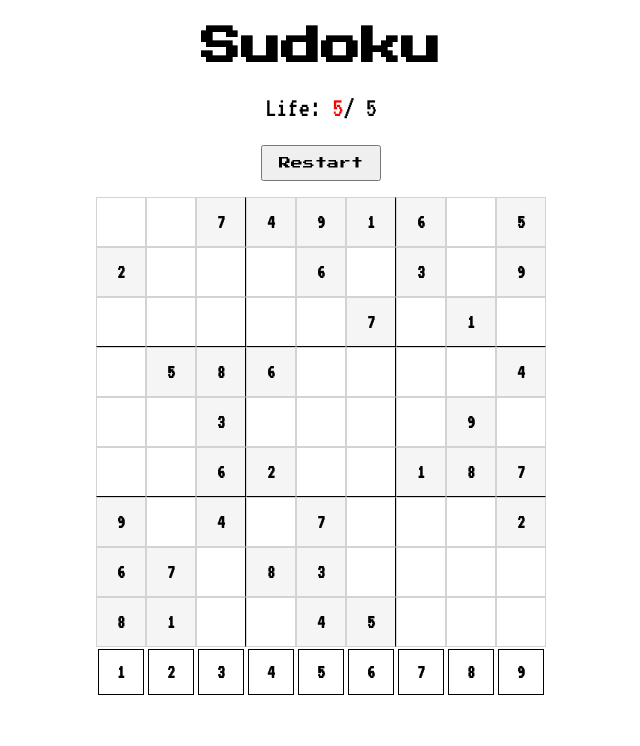
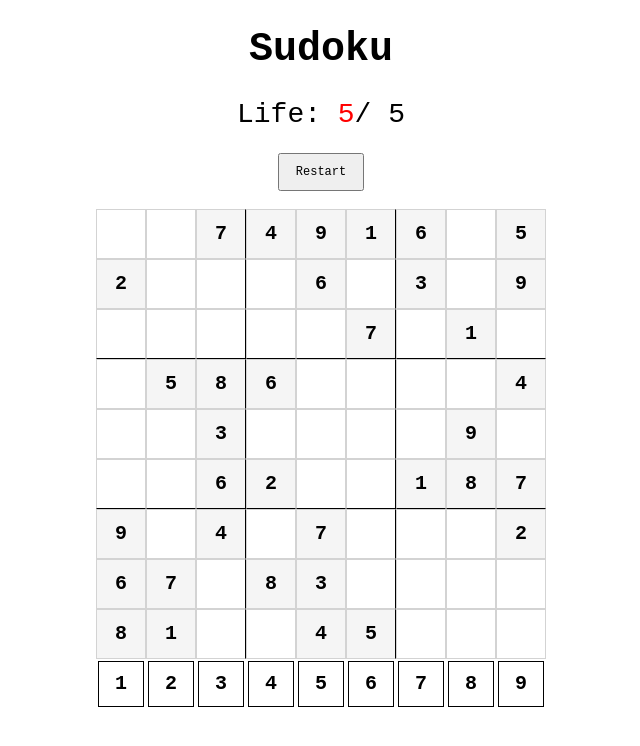
Before and after one commit to okdrinkwater1/shrunk-sudoku, a website: page src/index.html in a window 1280 px wide. Shown: the whole page, without its empty margins (319-959 px from the left). Drawn offline with Linux system fonts and the light colour scheme.

Commit message:
font fixed

```diff
--- a/src/index.html
+++ b/src/index.html
@@ -4,16 +4,13 @@
     <meta charset="UTF-8">
     <meta name="viewport" content="width=device-width, initial-scale=1.0">
     <title>sudoku</title>
-    <link rel="preconnect" href="https://fonts.googleapis.com">
-    <link rel="preconnect" href="https://fonts.gstatic.com" crossorigin>
-    <link href="https://fonts.googleapis.com/css2?family=Press+Start+2P&family=VT323&display=swap" rel="stylesheet">
     <style>
         body{
-            font-family: 'VT323',monospace;
+            font-family: 'Courier New',Courier,monospace;
             text-align:center;
         }
         h1{
-            font-family:'Press Start 2P',monospace;
+            font-family:'Courier New',Courier,monospace;
             font-size:40px;
         }
         h2{
@@ -21,7 +18,7 @@
             font-size:28px;
         }
         button{
-            font-family:'Press Start 2P',monospace;
+            font-family:'Courier New',Courier,monospace;
             font-size:12px;
             padding:10px 16px;
             cursor:pointer;
@@ -44,7 +41,7 @@
             flex-wrap:wrap;
         }
         #text{
-            font-family:'Press Start 2P',monospace;
+            font-family:'Courier New',Courier,monospace;
             font-size:16px;
             margin-top:20px;
         }
```
